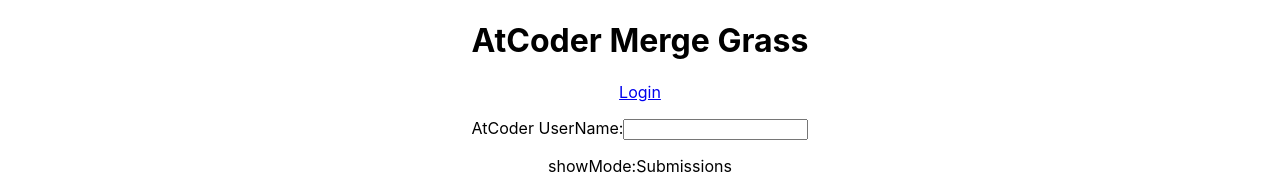
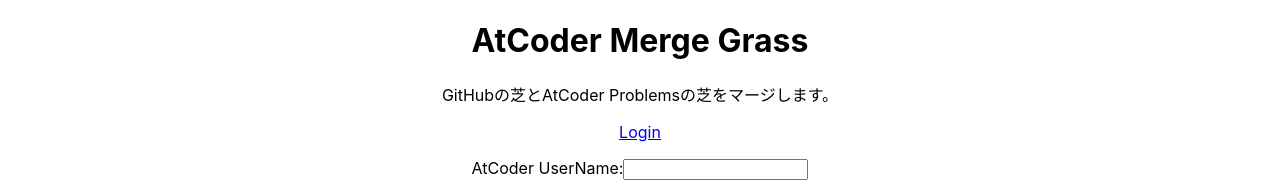
Before and after one commit to ntk-ta01/AtCoderMergeGrass, a React (Create React App) app in the folder frontend/: page / in a window 1280 px wide. Shown: the top 182 px of the page. Built offline with nearby package versions, Linux system fonts and the light colour scheme; no server answers.

Commit message:
add app description

```diff
--- a/frontend/src/App.js
+++ b/frontend/src/App.js
@@ -32,6 +32,7 @@
   return (
     <div className="App">
       <h1>AtCoder Merge Grass</h1>
+      <p>GitHubの芝とAtCoder Problemsの芝をマージします。</p>
       <LoginForm values={values} setValues={setValues}/>
       <Graph dates={dates} values={values}/>
     </div>
```
